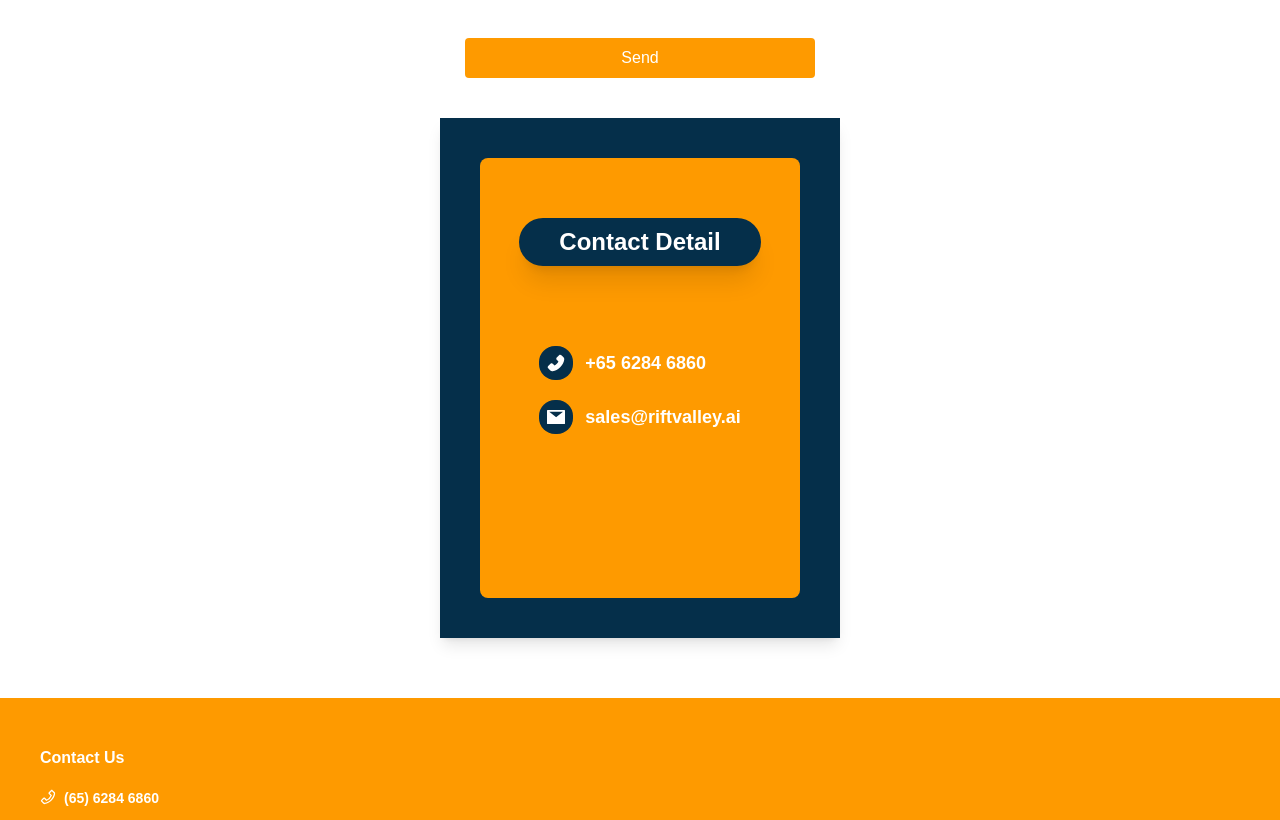
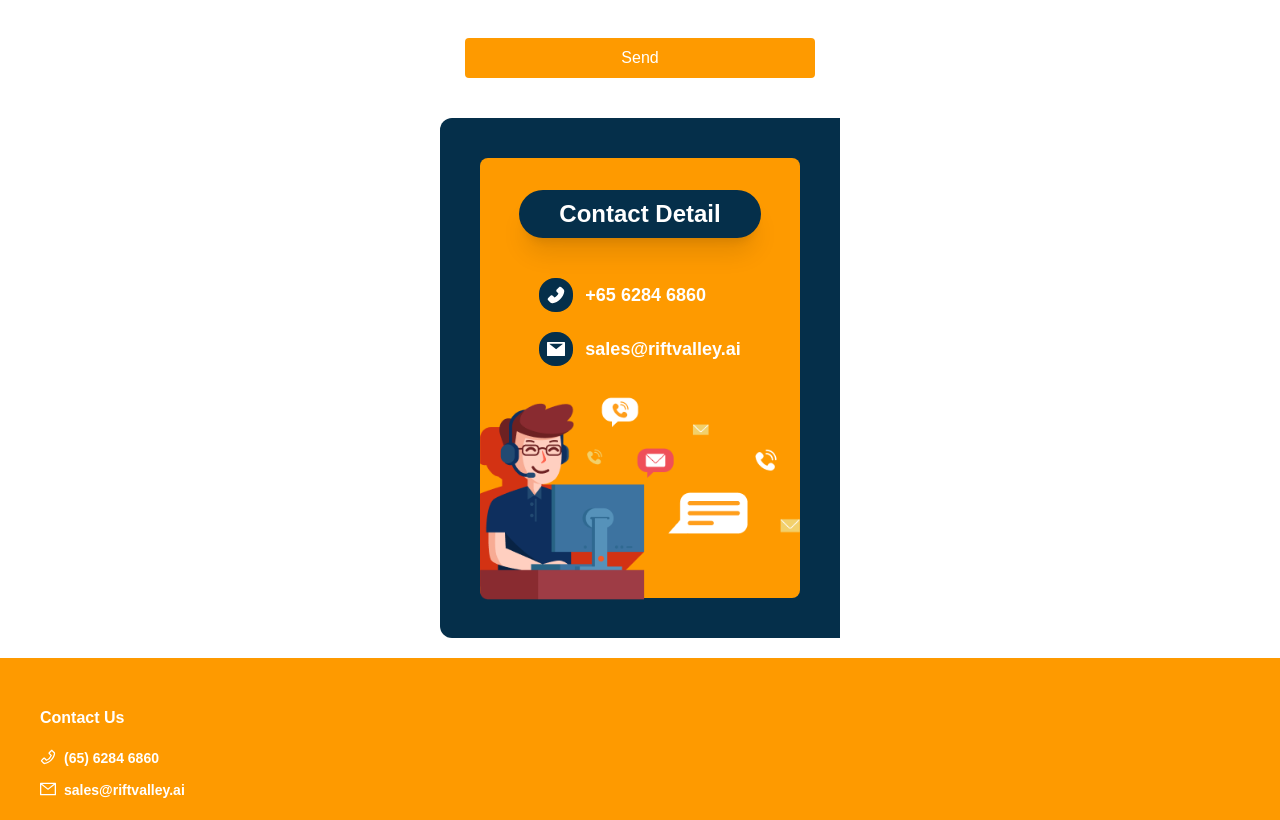
Before and after one commit to Ernestanior/cdnLite, a Next.js app: page /mobile/contact in a window 1280 px wide. Shown: the part 666-1486 px from the top of the page. Built offline with nearby package versions, Linux system fonts and the light colour scheme; what @ant-design/nextjs-registry would draw is missing.

Commit message:
edit img

```diff
--- a/src/app/mobile/contact/page.tsx
+++ b/src/app/mobile/contact/page.tsx
@@ -5,6 +5,8 @@ import { useLanguage } from "@/context/languageContext";
 import { MailFilled, PhoneFilled } from "@ant-design/icons";
 import { Button, Input, notification, NotificationArgsProps } from "antd";
 import TextArea from "antd/es/input/TextArea";
+import Image from "next/image";
+import img1 from '@/app/assets/contact/img1.png'
 
 type NotificationPlacement = NotificationArgsProps['placement'];
 const Contact = () => {
@@ -38,17 +40,17 @@ const Contact = () => {
               {t('SEND')}
             </div>
         </div>
-        <div className="mt-10 mb-10 flex shadow-lg ">
-          <div className="p-10 w-100 bg-sky-950">
-            <div className="h-110 bg-amber-500 rounded-lg flex items-center flex-col p-5 py-15">
-              <div className="text-white font-bold text-2xl mb-20 rounded-4xl bg-sky-950 px-10 py-2 shadow-xl">{t("CONTACT_DETAIL")}</div>
+        <div className="mt-10 p-10 w-100 bg-sky-950 rounded-tl-xl rounded-bl-xl ">
+            <div className="h-110 bg-amber-500 rounded-lg flex items-center flex-col py-8">
+              <div className="text-white font-bold text-2xl mb-10 rounded-4xl bg-sky-950 px-10 py-2 shadow-xl">{t("CONTACT_DETAIL")}</div>
               <div>
                 <div className="mb-5 flex text-white font-bold text-lg items-center"><PhoneFilled className="mr-3 text-lg bg-sky-950 p-2 rounded-2xl" /> +65 6284 6860</div>
-                <div className="mb-5 flex text-white font-bold text-lg  items-center"><MailFilled className="mr-3 text-lg bg-sky-950 p-2 rounded-2xl" /> sales@riftvalley.ai</div>
+                <div className="flex text-white font-bold text-lg  items-center"><MailFilled className="mr-3 text-lg bg-sky-950 p-2 rounded-2xl" /> sales@riftvalley.ai</div>
+                {/* <div className="mb-5 flex"><EnvironmentFilled className="mr-3 text-lg"/><span className="w-65"> 152 Beach Road #21-05/06 Singapore 187721</span></div> */}
               </div>
+              <Image src={img1} alt="" className="w-full h-auto" />
             </div>
           </div>
-        </div>
 
       </div>
       <Footer />
--- a/src/app/pc/contact/page.tsx
+++ b/src/app/pc/contact/page.tsx
@@ -6,6 +6,8 @@ import { MailFilled, PhoneFilled } from "@ant-design/icons";
 import { Button, Input, notification, NotificationArgsProps } from "antd";
 import TextArea from "antd/es/input/TextArea";
 import { useState } from "react";
+import Image from "next/image";
+import img1 from '@/app/assets/contact/img1.png'
 
 type NotificationPlacement = NotificationArgsProps['placement'];
 const Contact = () => {
@@ -33,14 +35,17 @@ const Contact = () => {
         <div className="mb-10 flex shadow-lg ">
           {/* <Image src={img1} alt={""} className="w-100 h-auto" /> */}
           <div className="p-10 w-100 bg-sky-950 rounded-tl-xl rounded-bl-xl ">
-            <div className="h-110 bg-amber-500 rounded-lg flex items-center flex-col p-5 py-15">
-              <div className="text-white font-bold text-2xl mb-20 rounded-4xl bg-sky-950 px-10 py-2 shadow-xl">{t("CONTACT_DETAIL")}</div>
+            <div className="h-110 bg-amber-500 rounded-lg flex items-center flex-col py-8">
+              <div className="text-white font-bold text-2xl mb-10 rounded-4xl bg-sky-950 px-10 py-2 shadow-xl">{t("CONTACT_DETAIL")}</div>
               <div>
                 <div className="mb-5 flex text-white font-bold text-lg items-center"><PhoneFilled className="mr-3 text-lg bg-sky-950 p-2 rounded-2xl" /> +65 6284 6860</div>
-                <div className="mb-5 flex text-white font-bold text-lg  items-center"><MailFilled className="mr-3 text-lg bg-sky-950 p-2 rounded-2xl" /> sales@riftvalley.ai</div>
+                <div className="flex text-white font-bold text-lg  items-center"><MailFilled className="mr-3 text-lg bg-sky-950 p-2 rounded-2xl" /> sales@riftvalley.ai</div>
                 {/* <div className="mb-5 flex"><EnvironmentFilled className="mr-3 text-lg"/><span className="w-65"> 152 Beach Road #21-05/06 Singapore 187721</span></div> */}
               </div>
+              <Image src={img1} alt="" className="w-full h-auto" />
+
             </div>
+
 
             {/* <div className="flex mt-40">
               <div className="p-2 mr-5 rounded-3xl bg-orange-400" >
```
Also changed, not shown: src/app/assets/contact/img1.png (added), 1 other file (tests, documents, lock files or other folders).
